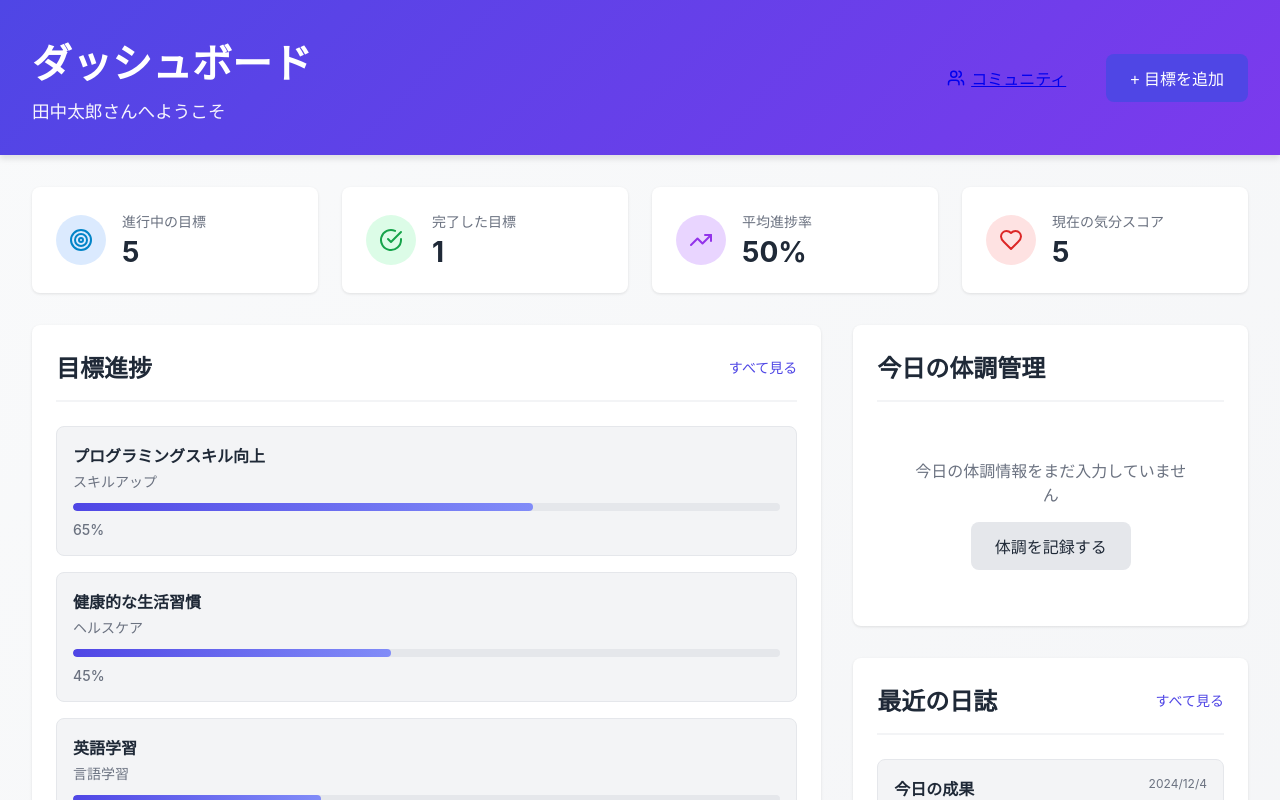
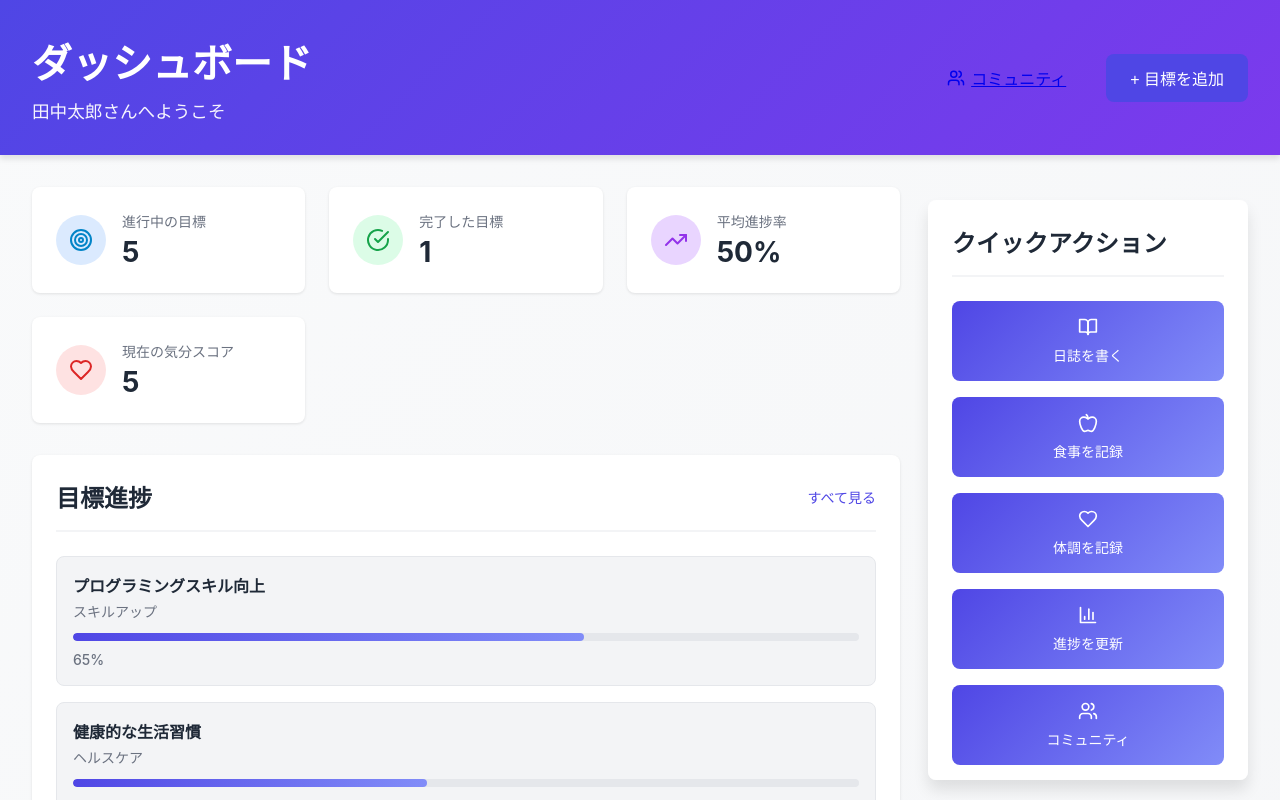
Before and after one commit to fca-koki-maeda/Team-C-Goal-App, a React (Vite) app: page / in a window 1280 px wide. Shown: the top 800 px of the page. Built offline with nearby package versions, Linux system fonts and the light colour scheme.

Commit message:
ダッシュボードのクイックアクションの位置を修正

```diff
--- a/src/components/Dashboard.tsx
+++ b/src/components/Dashboard.tsx
@@ -122,7 +122,7 @@ export const Dashboard: React.FC<DashboardProps> = ({
             </section>
 
             {/* クイックアクション */}
-            <section className="card">
+            <section className="card quick-actions-section" id="quick-actions-section">
               <div className="card-header">
                 <h2>クイックアクション</h2>
               </div>
--- a/src/styles/dashboard.css
+++ b/src/styles/dashboard.css
@@ -103,6 +103,7 @@ body {
 /* ========== メインコンテンツ ========== */
 .dashboard-main {
   padding: 2rem;
+  padding-right: 380px;
   max-width: 1400px;
   margin: 0 auto;
 }
@@ -450,6 +451,17 @@ body {
 }
 
 /* ========== クイックアクション ========== */
+#quick-actions-section {
+  position: fixed;
+  right: 2rem;
+  top: 200px;
+  width: 320px;
+  max-height: calc(100vh - 220px);
+  overflow-y: auto;
+  z-index: 100;
+  box-shadow: var(--shadow-lg);
+}
+
 .quick-actions {
   display: grid;
   grid-template-columns: repeat(2, 1fr);
@@ -495,6 +507,21 @@ body {
 }
 
 /* ========== レスポンシブ ========== */
+@media (max-width: 1200px) {
+  .dashboard-main {
+    padding-right: 2rem;
+  }
+
+  #quick-actions-section {
+    position: relative;
+    right: auto;
+    top: auto;
+    width: 100%;
+    max-height: none;
+    margin-bottom: 2rem;
+  }
+}
+
 @media (max-width: 768px) {
   .dashboard-header {
     flex-direction: column;
@@ -508,11 +535,35 @@ body {
 
   .dashboard-main {
     padding: 1rem;
+    padding-right: 1rem;
   }
 
-  .stats-grid {
-    grid-template-columns: 1fr;
-  }
+
+
+
+
+
+
+
+
+
+
+
+
+
+
+
+
+
+
+
+
+
+
+
+
+
+}  }    max-height: none;    width: 100%;    top: auto;    right: auto;    position: relative;  #quick-actions-section {  }    grid-column: 1 / -1;  .right-column {  .left-column,  }    grid-template-columns: 1fr;  .quick-actions {  }    grid-template-columns: 1fr;  .health-status {  }    grid-template-columns: 1fr;  .stats-grid {  }
 
   .health-status {
     grid-template-columns: 1fr;
```
